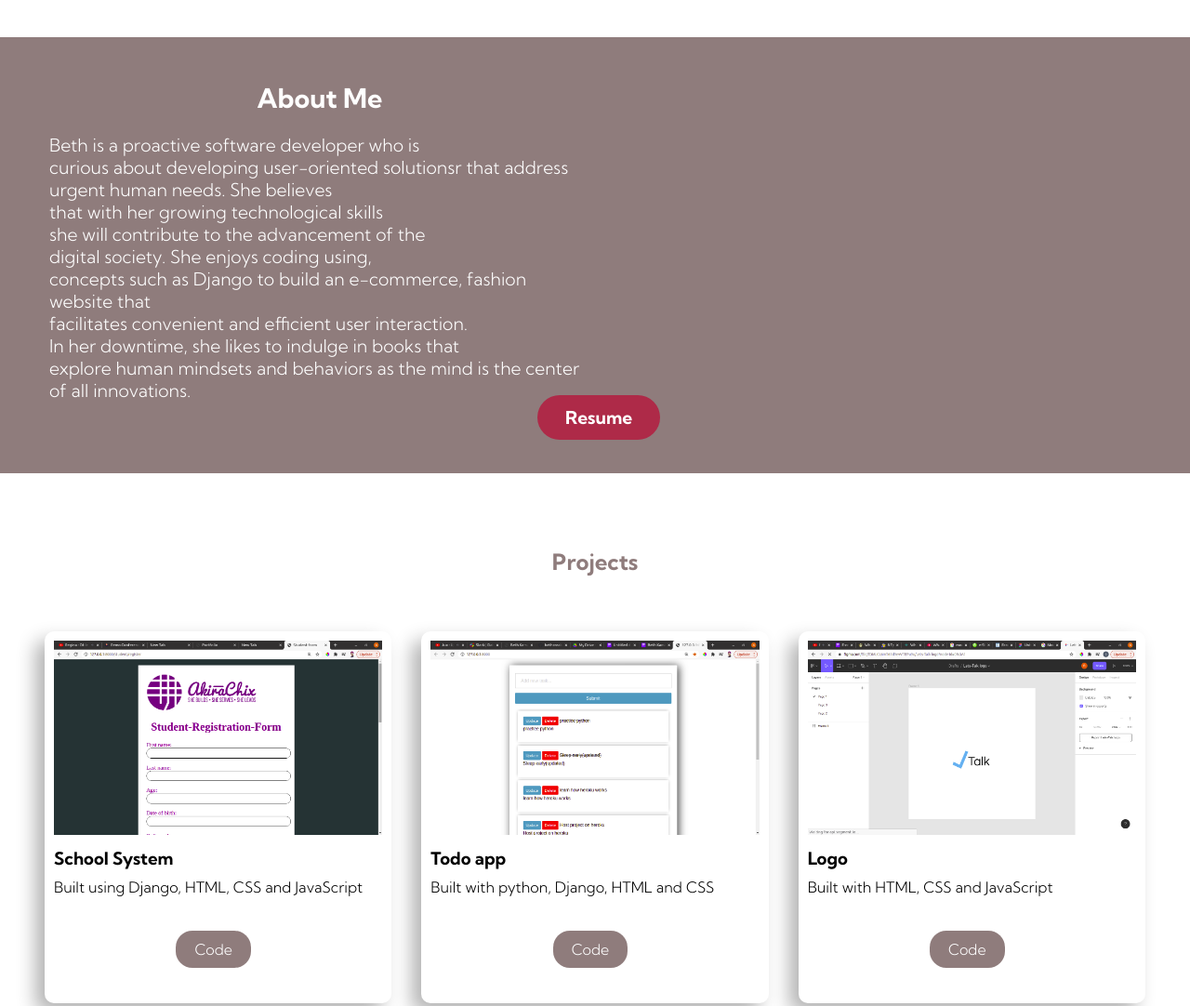
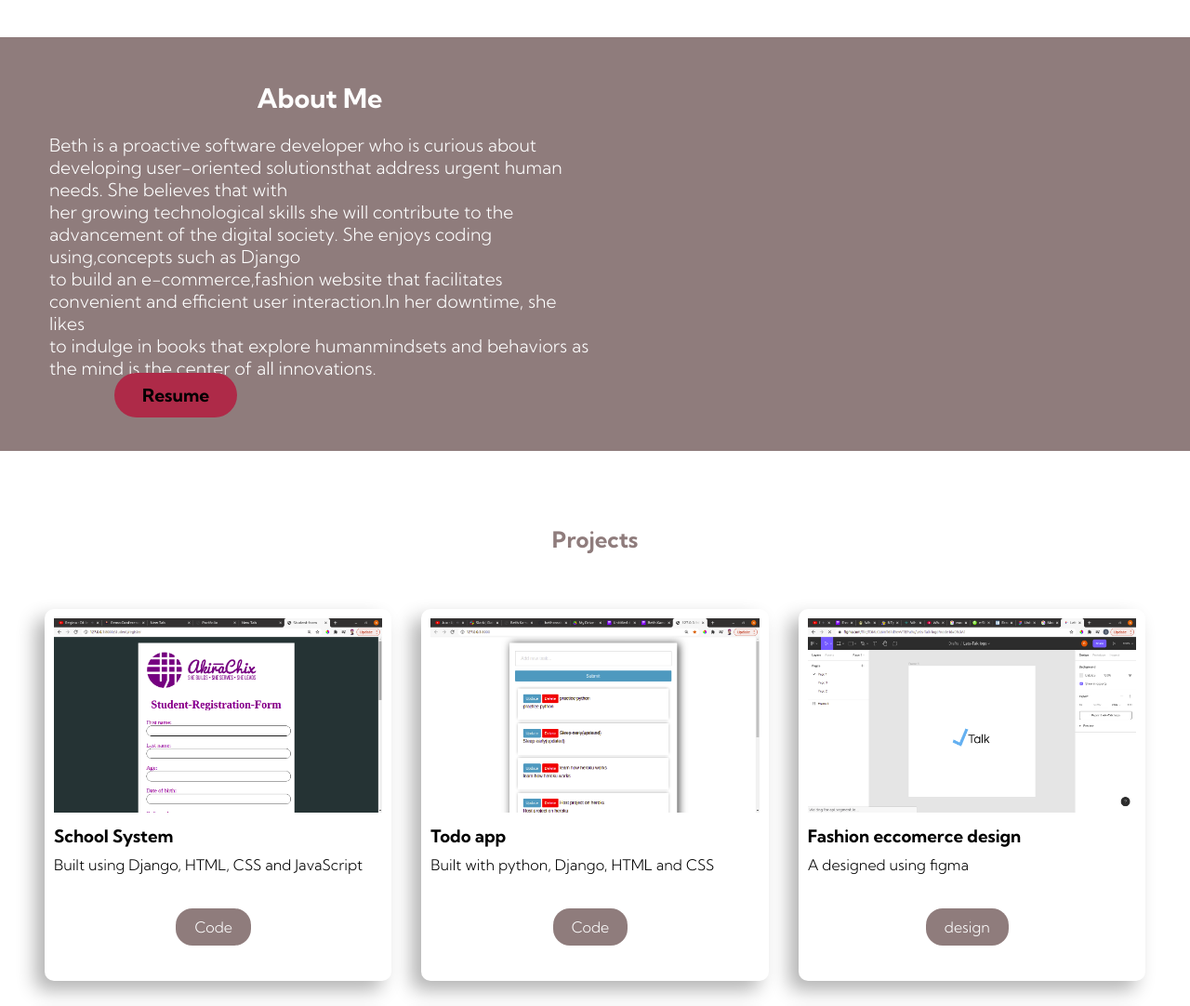
Before and after one commit to bethcreate/my_portfolio, a plain HTML site: page index.html in a window 1280 px wide. Shown: the part 760-1842 px from the top of the page at 93% size. Drawn offline with Linux system fonts and the light colour scheme.

Commit message:
first commit

```diff
--- a/index.html
+++ b/index.html
@@ -64,43 +64,19 @@
           <h2 class="about__title">About Me</h2>
           <p>
 
-Beth is a proactive software developer who is <br>
-curious about developing user-oriented solutions<b></b>r
- that address urgent human needs. She believes <br>
- that with her growing technological skills <br>
- she will contribute to the advancement of the<br>
-  digital society. She enjoys coding using,<br>
-   concepts such as Django to build an e-commerce,
-    fashion website that <br>facilitates convenient
-     and efficient user interaction.<br> In her downtime,
-       she likes to indulge in books that <br>explore human
-        mindsets and behaviors as the mind is the center of all innovations.
+Beth is a proactive software developer who is curious about developing user-oriented solutionsthat address urgent human needs. She believes that with<br>
+ her growing technological skills she will contribute to the advancement of the digital society. She enjoys coding using,concepts such as Django<br>
+   to build an e-commerce,fashion website that facilitates convenient and efficient user interaction.In her downtime, she likes<br>
+      to indulge in books that explore humanmindsets and behaviors as the mind is the center of all innovations.
 
           </p>
 
         </div>
-        <!-- <div class="about__skills">
-          <h3> Skills</h3>
-          <ul class="about__list">
-            <li class="about__item">HTML5</li>
-            <li class="about__item"> CSS3</li>
-            <li class="about__item"> SCSS</li>
-            <li class="about__item"> JavaScript</li>
-            <li class="about__item"> React.js</li>
-            <li class="about__item"> Bootstrap</li>
-            <li class="about__item"> Github</li>
-            <li class="about__item"> Python</li>
-            <li class="about__item"> Django</li>
-            <li class="about__item"> Kotlin</li>
-            <li class="about__item"> UI/UX Design</li>
-            <li class="about__item"> IoT</li>
 
-
-          </ul>
-        </div> -->
       </div>
       <a href="Beth Kamau cv.pdf" target="blank" class="btn">Resume </a>
 
+    </div>
     </section>
     <section id="portfolio" class="portfolio">
       <h2>Projects</h2>
@@ -133,10 +109,10 @@ curious about developing user-oriented solutions<b></b>r
         <div class="card">
           <img class="card__image" src="images/Screenshot from 2021-07-11 12-27-00.png" alt="project3-img">
           <div class="card__body">
-          <h3 class="card__title">Logo</h3>
-          <p class="card__desc">Built with HTML, CSS and JavaScript</p>
+          <h3 class="card__title">Fashion eccomerce design</h3>
+          <p class="card__desc">A designed using figma</p>
           <div class="card__btn">
-          <a href="https://github.com/Promise-nuwasa/drawing-app" target="_blank"> Code</a>
+          <a href="https://www.figma.com/file/xKgnozAyM7Ur6uxoRZ8cMa/GalCare-team-library?node-id=0%3A1" target="_blank">design</a>
           </div>
           </div>
         </div>
@@ -144,7 +120,7 @@ curious about developing user-oriented solutions<b></b>r
         <div class="card">
           <img class="card__image" src="images/ecomm2.jpeg" alt="project4-img">
           <div class="card__body">
-            <h3 class="card__title">Galcare Fashion e-commerce</h3>
+            <h3 class="card__title">Fashion e-commerce website</h3>
             <p class="card__desc"> Built using Django, HTML and CSS </p>
             <div class="card__btn">
               <a href="https://github.com/bethcreate/Galcare.git
--- a/style.css
+++ b/style.css
@@ -44,17 +44,17 @@ img[data-src-800px] {
 }
 .btn {
   margin-bottom: 0%;
-  margin-top: 20px;
+  margin-top: 100px;
   background-color: #AE2A48;
   border: none;
-  color: white;
+  color: black;
   padding: 12px 30px;
   cursor: pointer;
   font-size: 18px;
   width: 200px;
-  margin-left: 530px;
+
   border-radius: 30px;
-  margin-top: 30px;
+
   text-decoration: none;
 
 }
@@ -202,11 +202,12 @@ div.maq span{
   border-radius: 50%;
   background-position: center;
   background-repeat: no-repeat;
+  left: 70px;
 }
 .home__desc {
   display: block;
   text-align: center;
-  margin-right: 3rem;
+  margin-left: 100rem;
   padding-top: 50px;
 }
 .home__name {
@@ -286,9 +287,10 @@ div.maq span{
 
 }
 .btn{
-  text-align: center;
+  /* text-align: center; */
   font-size: 1.2rem;
   font-weight: bold;
+  margin-left: 75px;
 }
 button{
   margin-left: 45%;
```
